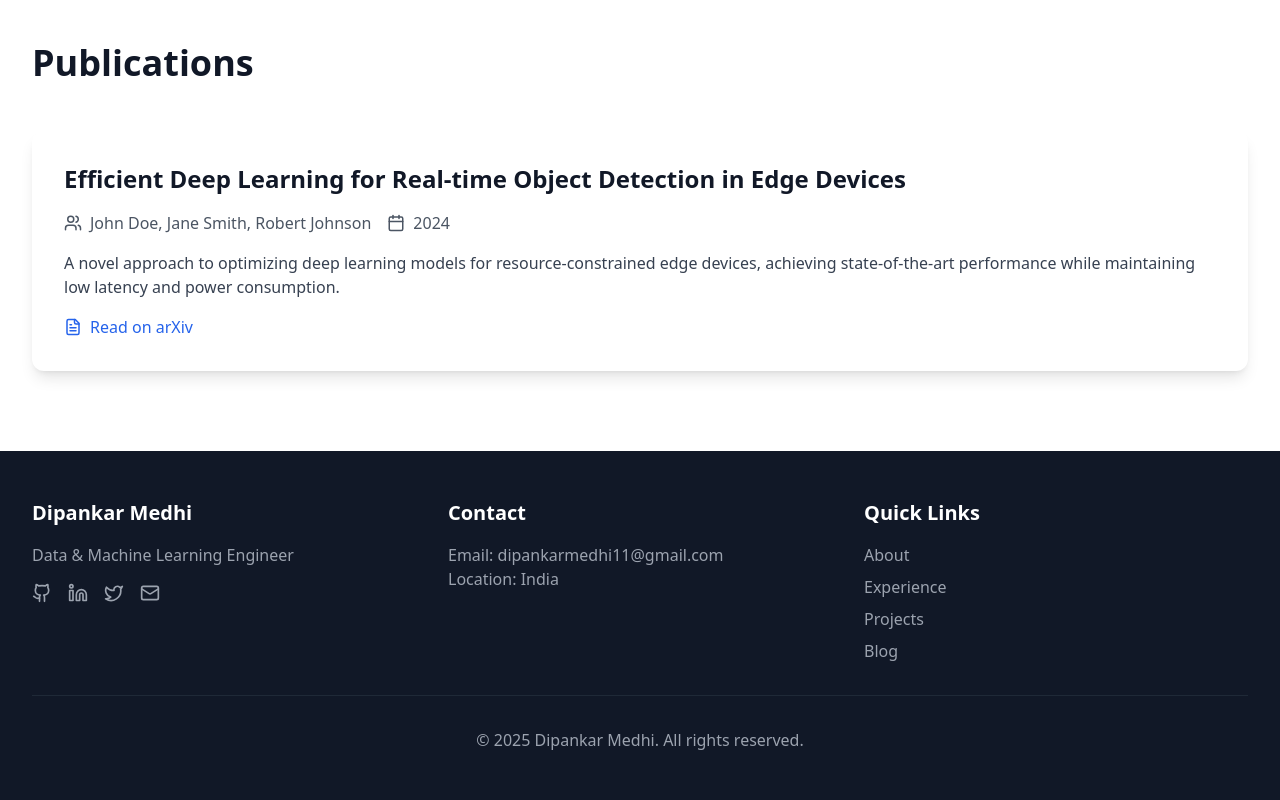
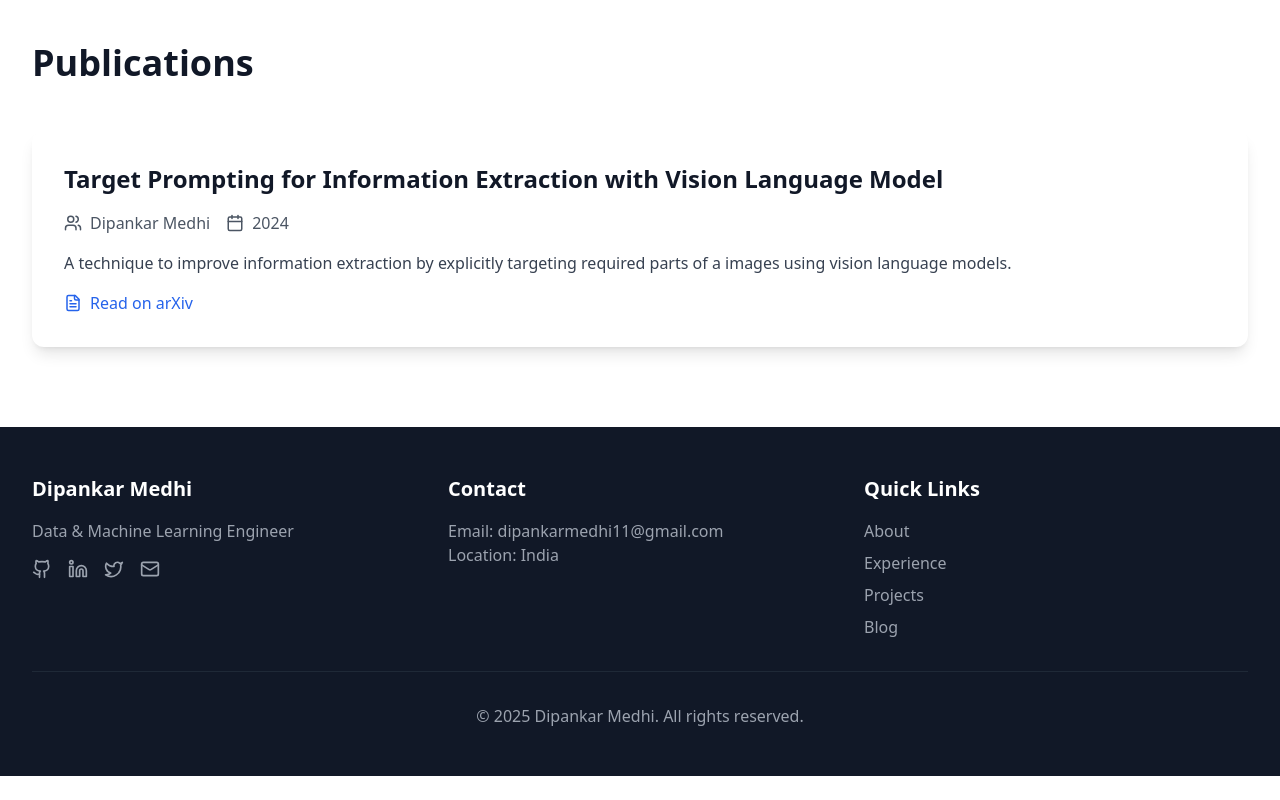
Before and after one commit to d1pankarmedhi/portfolio, a React (Vite) app: page / in a window 1280 px wide. Shown: the part 4509-5309 px from the top of the page. After the commit the page ends 5285 px from the top, so only its background shows below. Built offline with nearby package versions, Linux system fonts and the light colour scheme.

Commit message:
add publication

```diff
--- a/src/components/Publications.tsx
+++ b/src/components/Publications.tsx
@@ -1,8 +1,22 @@
-import React from 'react';
-import { motion } from 'framer-motion';
-import { FileText, Users, Calendar } from 'lucide-react';
+import React from "react";
+import { motion } from "framer-motion";
+import { FileText, Users, Calendar } from "lucide-react";
 
 const Publications = () => {
+  const publications = [
+    {
+      title:
+        "Target Prompting for Information Extraction with Vision Language Model",
+      authors: "Dipankar Medhi",
+      year: "2024",
+      description:
+        "A technique to improve information extraction by explicitly targeting required parts of a images using vision language models.",
+      arxivLink: "https://arxiv.org/abs/2408.03834",
+    },
+
+    // Add more publications here
+  ];
+
   return (
     <section id="publications" className="py-20 bg-white">
       <div className="max-w-7xl mx-auto px-4 sm:px-6 lg:px-8">
@@ -12,8 +26,13 @@ const Publications = () => {
           transition={{ duration: 0.8 }}
           viewport={{ once: true }}
         >
-          <h2 className="text-4xl font-bold text-gray-900 mb-12">Publications</h2>
+          <h2 className="text-4xl font-bold text-gray-900 mb-12">
+            Publications
+          </h2>
+          <div className="space-y-8">
+            {publications.map((publication, index) => (
               <motion.div
+                key={index}
                 initial={{ opacity: 0, y: 20 }}
                 whileInView={{ opacity: 1, y: 0 }}
                 transition={{ duration: 0.5 }}
@@ -22,25 +41,22 @@ const Publications = () => {
               >
                 <div className="flex flex-col space-y-4">
                   <h3 className="text-2xl font-bold text-gray-900">
-                Efficient Deep Learning for Real-time Object Detection in Edge Devices
+                    {publication.title}
                   </h3>
                   <div className="flex flex-wrap gap-4 text-gray-600">
                     <div className="flex items-center">
                       <Users size={18} className="mr-2" />
-                  <span>John Doe, Jane Smith, Robert Johnson</span>
+                      <span>{publication.authors}</span>
                     </div>
                     <div className="flex items-center">
                       <Calendar size={18} className="mr-2" />
-                  <span>2024</span>
+                      <span>{publication.year}</span>
                     </div>
                   </div>
-              <p className="text-gray-700">
-                A novel approach to optimizing deep learning models for resource-constrained edge devices,
-                achieving state-of-the-art performance while maintaining low latency and power consumption.
-              </p>
+                  <p className="text-gray-700">{publication.description}</p>
                   <div className="flex items-center">
                     <a
-                  href="https://arxiv.org/abs/2401.12345"
+                      href={publication.arxivLink}
                       target="_blank"
                       rel="noopener noreferrer"
                       className="inline-flex items-center text-blue-600 hover:text-blue-800"
@@ -51,6 +67,8 @@ const Publications = () => {
                   </div>
                 </div>
               </motion.div>
+            ))}
+          </div>
         </motion.div>
       </div>
     </section>
```
Lines whose indentation alone changed are shown as unchanged.
